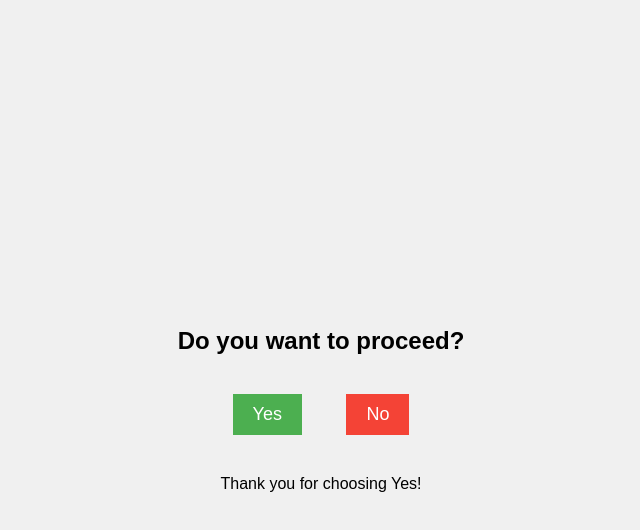
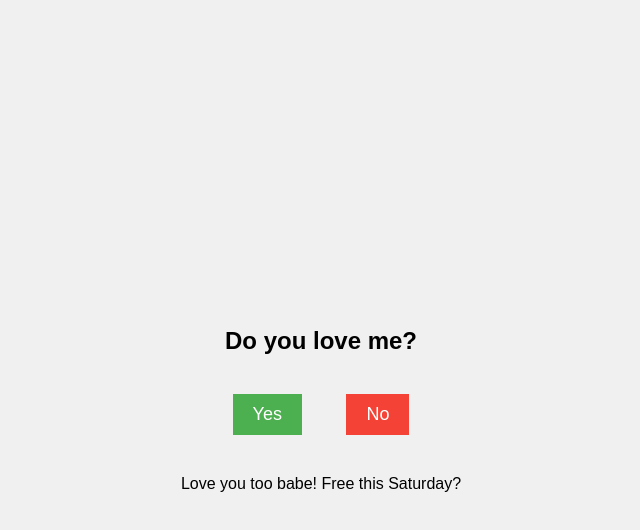
Before and after one commit to Anik-Ghosh/Experiment, a plain HTML site: page index.html in a window 1280 px wide. Both pictures are taken after a click on the button "Yes". Shown: the whole page, without its empty margins (319-959 px from the left). Drawn offline with Linux system fonts and the light colour scheme.

Commit message:
text change

```diff
--- a/index.html
+++ b/index.html
@@ -37,7 +37,7 @@
 </head>
 <body>
     <div class="container">
-        <h2>Do you want to proceed?</h2>
+        <h2>Do you love me?</h2>
         <button class="btn yes-btn" id="yesBtn">Yes</button>
         <button class="btn no-btn" id="noBtn">No</button>
         <p id="message" style="display:none; margin-top: 20px;"></p>
@@ -89,7 +89,7 @@
 
         // Show message when "Yes" button is clicked
         yesBtn.addEventListener('click', () => {
-            message.textContent = "Thank you for choosing Yes!";
+            message.textContent = "Love you too babe! Free this Saturday?";
             message.style.display = 'block';
         });
     </script>
```
